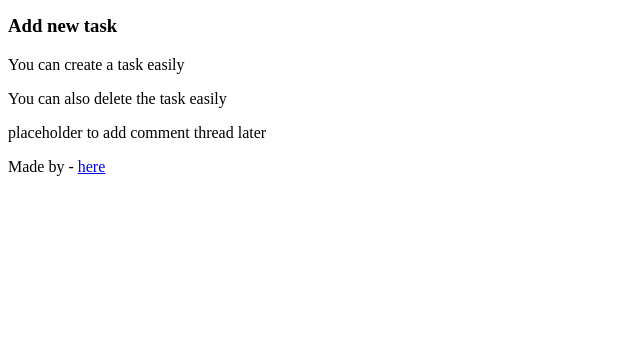
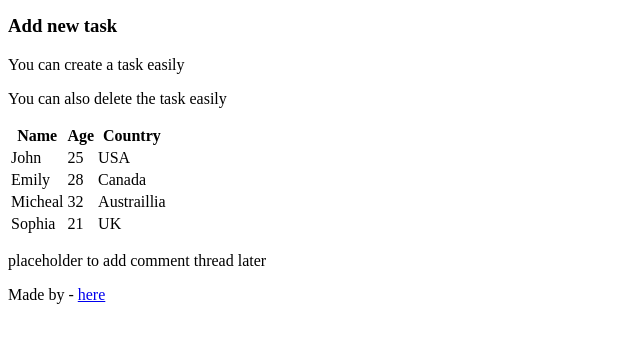
Before and after one commit to simplyzubby/My_First_Portfolio, a plain HTML site: page index.html in a window 1280 px wide. Shown: the part 225-568 px from the top of the page, without its empty margins (0-640 px from the left). Drawn offline with Linux system fonts and the light colour scheme.

Commit message:
"Add a table"

```diff
--- a/index.html
+++ b/index.html
@@ -19,6 +19,39 @@
     <h3>Add new task</h3>
     <p>You can create a task easily</p>
     <p>You can also delete the task easily</p>
+    <table>
+     <tr>
+        <th>Name</th>
+        <th>Age</th>
+        <th>Country</th>
+        <tb>
+            <tr>
+                <td>John</td>
+                <td>25</td>
+                <td>USA</td>
+            </tr>
+            <tr>
+                <td>Emily</td>
+                <td>28</td>
+                <td>Canada</td>
+            </tr>
+            <tr>
+                <td>Micheal</td>
+                <td>32</td>
+                <td>Austraillia</td>
+            </tr>
+            <tr>
+                <td>Sophia</td>
+                <td>21</td>
+                <td>UK</td>
+            </tr>
+        </tb>
+     </tr>
+
+
+
+
+    </table>
                 </article>
                 <aside>
                     <p>placeholder to add comment thread later</p>
```
